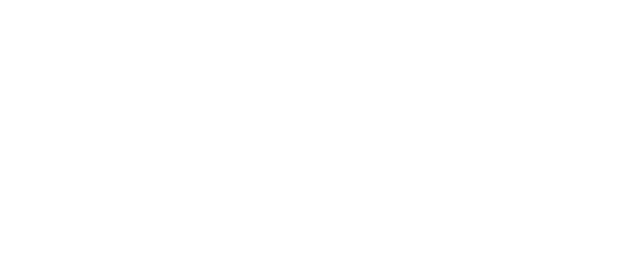
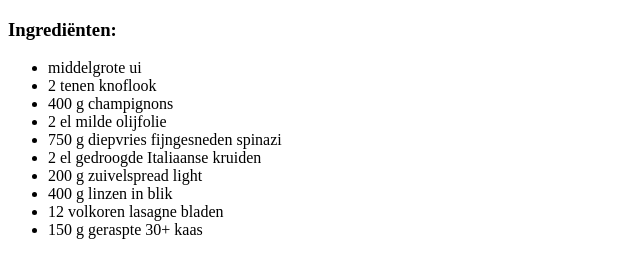
Before and after one commit to LucasGoe/GitTestKerst, a plain HTML site: page index.html in a window 1280 px wide. Shown: the whole page, without its empty margins (0-640 px from the left). Drawn offline with Linux system fonts and the light colour scheme.

Commit message:
Ingredientenn toegevoegd aan index

```diff
--- a/index.html
+++ b/index.html
@@ -6,5 +6,20 @@
 </head>
 <body>
 
+    <h3>Ingrediënten:</h3>
+    <ul>
+        <li>middelgrote ui</li>
+        <li>2 tenen knoflook</li>
+        <li>400 g champignons</li>
+        <li>2 el milde olijfolie</li>
+        <li>750 g diepvries fijngesneden spinazi</li>
+        <li>2 el gedroogde Italiaanse kruiden</li>
+        <li>200 g zuivelspread light</li>
+        <li>400 g linzen in blik</li>
+        <li>12 volkoren lasagne bladen</li>
+        <li>150 g geraspte 30+ kaas</li>
+    </ul>
+
+
 </body>
 </html>
```
